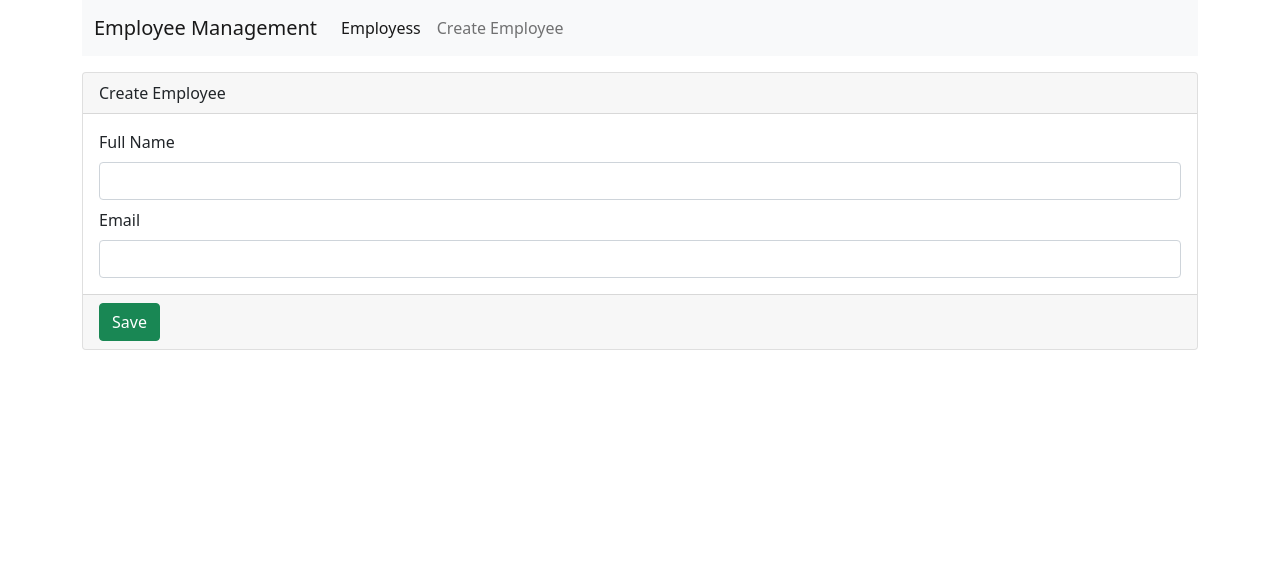
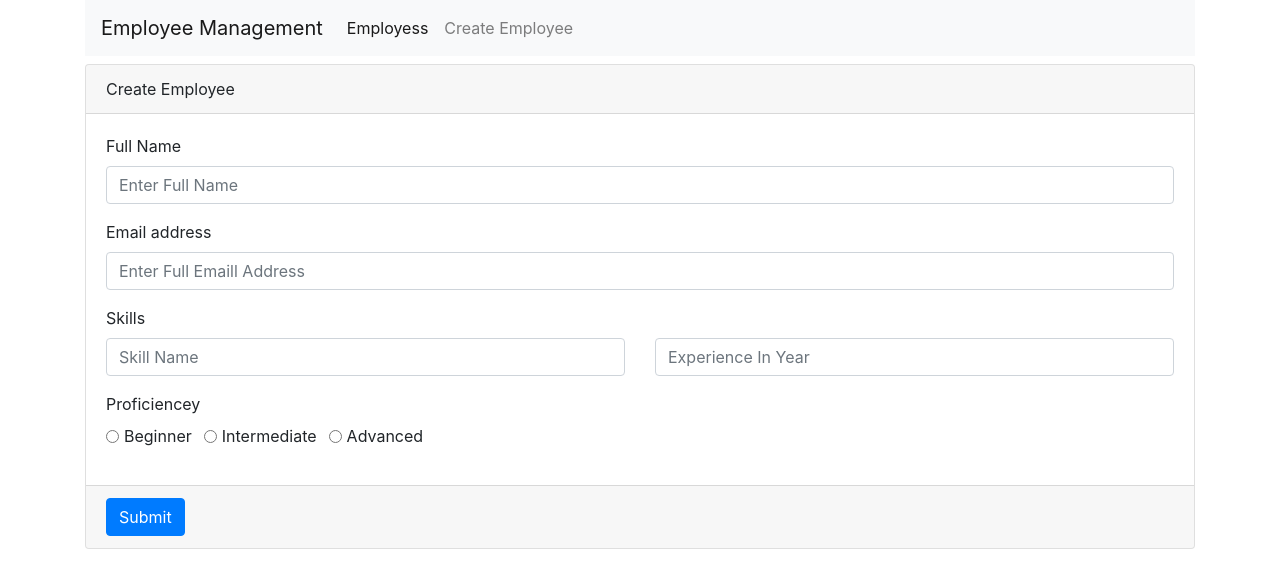
Before and after one commit to SunilChandraKarmakar/Angular-6-Project, an Angular app in the folder Angular6Project/: page /create in a window 1280 px wide. Shown: the top 588 px of the page. Built offline with nearby package versions, Linux system fonts and the light colour scheme.

Commit message:
Working with Nested Form Group
1. Update index.html
2. Update Employee Create component ts and html file.

```diff
--- a/Angular6Project/src/app/app.component.html
+++ b/Angular6Project/src/app/app.component.html
@@ -1,19 +1,14 @@
 <div class="container">
   <nav class="navbar navbar-expand-lg navbar-light bg-light">
-    <div class="container-fluid">
-      <a class="navbar-brand" href="#">Employee Management</a>
-      <button class="navbar-toggler" type="button" data-bs-toggle="collapse" data-bs-target="#navbarNav" aria-controls="navbarNav" aria-expanded="false" aria-label="Toggle navigation">
-        <span class="navbar-toggler-icon"></span>
-      </button>
-      <div class="collapse navbar-collapse" id="navbarNav">
-        <ul class="navbar-nav">
-          <li class="nav-item">
-            <a class="nav-link active" aria-current="page" routerLink='employess'>Employess</a>
-          </li>
-          <li class="nav-item">
-            <a class="nav-link" routerLink="create">Create Employee</a>
-          </li>
-        </ul>
+    <a class="navbar-brand" href="#">Employee Management</a>
+    <button class="navbar-toggler" type="button" data-toggle="collapse" data-target="#navbarNavAltMarkup"
+      aria-controls="navbarNavAltMarkup" aria-expanded="false" aria-label="Toggle navigation">
+      <span class="navbar-toggler-icon"></span>
+    </button>
+    <div class="collapse navbar-collapse" id="navbarNavAltMarkup">
+      <div class="navbar-nav">
+        <a class="nav-link active" routerLink="employess">Employess <span class="sr-only">(current)</span></a>
+        <a class="nav-link" routerLink="create">Create Employee</a>
       </div>
     </div>
   </nav>
--- a/Angular6Project/src/app/create-employee/create-employee.component.html
+++ b/Angular6Project/src/app/create-employee/create-employee.component.html
@@ -1,24 +1,54 @@
-<div class="row mt-3">
+<div class="row mt-2">
   <div class="col-md-12">
-    <form [formGroup]="createEmployeeForm" (ngSubmit)="submitCreateEmployeeForm()">
-      <div class="card">
+    <div class="card">
+      <form [formGroup]="createEmployeeForm" (ngSubmit)="submitCreateEmployeeForm()">
         <div class="card-header">
           Create Employee
         </div>
         <div class="card-body">
-          <div class="col-md-12">
-            <label for="fullName" class="form-label">Full Name</label>
-            <input type="text" id="fullName" formControlName="fullName" class="form-control">
+          <div class="form-group">
+            <label for="fullName">Full Name</label>
+            <input type="text" id="fullName" formControlName="fullName" class="form-control" placeholder="Enter Full Name">
           </div>
-          <div class="col-md-12 mt-2">
-            <label for="email" class="form-label">Email</label>
-            <input type="email" id="email" formControlName="email" class="form-control">
+          <div class="form-group">
+            <label for="email">Email address</label>
+            <input type="email" id="email" formControlName="email" class="form-control" aria-describedby="emailHelp" placeholder="Enter Full Emaill Address">
+          </div>
+          <div formGroupName="skills">
+            <div class="form-group">
+              <label for="skills">Skills</label>
+              <div class="row">
+                <div class="col-md-6">
+                  <input type="text" formControlName="skillName" class="form-control" placeholder="Skill Name">
+                </div>
+                <div class="col-md-6">
+                  <input type="text" formControlName="experienceInYear" class="form-control" placeholder="Experience In Year">
+                </div>
+              </div>
+            </div>
+            <div class="form-group">
+              <div>
+                <label>Proficiencey</label>
+              </div>
+              <div class="form-check form-check-inline">
+                <input class="form-check-input" type="radio" name="proficiencey" id="inlineRadio1" formControlName="proficiencey" value="beginner">
+                <label class="form-check-label" for="inlineRadio1">Beginner</label>
+              </div>
+              <div class="form-check form-check-inline">
+                <input class="form-check-input" type="radio" name="proficiencey" id="inlineRadio2" formControlName="proficiencey" value="intermediate">
+                <label class="form-check-label" for="inlineRadio2">Intermediate</label>
+              </div>
+              <div class="form-check form-check-inline">
+                <input class="form-check-input" type="radio" name="proficiencey" id="inlineRadio3" formControlName="proficiencey" value="advanced">
+                <label class="form-check-label" for="inlineRadio3">Advanced</label>
+              </div>
+            </div>
           </div>
         </div>
         <div class="card-footer">
-          <button type="submit" class="btn btn-success">Save</button>
+          <button type="submit" class="btn btn-primary">Submit</button>
         </div>
-      </div>
-    </form>
+      </form>
+    </div>
   </div>
 </div>
--- a/Angular6Project/src/app/create-employee/create-employee.component.ts
+++ b/Angular6Project/src/app/create-employee/create-employee.component.ts
@@ -14,7 +14,12 @@ export class CreateEmployeeComponent implements OnInit {
   ngOnInit() {
     this.createEmployeeForm = new FormGroup({
       fullName: new FormControl(),
-      email: new FormControl()
+      email: new FormControl(),
+      skills: new FormGroup({
+        skillName: new FormControl(),
+        experienceInYear: new FormControl(),
+        proficiencey: new FormControl()
+      })
     });
   }
 
--- a/Angular6Project/src/index.html
+++ b/Angular6Project/src/index.html
@@ -3,13 +3,13 @@
   <head>
     <!-- Required meta tags -->
     <meta charset="utf-8">
-    <meta name="viewport" content="width=device-width, initial-scale=1">
+    <meta name="viewport" content="width=device-width, initial-scale=1, shrink-to-fit=no">
     <link rel="icon" type="image/x-icon" href="favicon.ico">
 
     <!-- Bootstrap CSS -->
-    <link href="https://cdn.jsdelivr.net/npm/bootstrap@5.0.2/dist/css/bootstrap.min.css" rel="stylesheet" integrity="sha384-EVSTQN3/azprG1Anm3QDgpJLIm9Nao0Yz1ztcQTwFspd3yD65VohhpuuCOmLASjC" crossorigin="anonymous">
+    <link rel="stylesheet" href="https://cdn.jsdelivr.net/npm/bootstrap@4.6.0/dist/css/bootstrap.min.css" integrity="sha384-B0vP5xmATw1+K9KRQjQERJvTumQW0nPEzvF6L/Z6nronJ3oUOFUFpCjEUQouq2+l" crossorigin="anonymous">
 
-    <title>Hello, world!</title>
+    <title>Angular 6 Project</title>
     <base href="/">
   </head>
   <body>
@@ -17,13 +17,15 @@
 
     <!-- Optional JavaScript; choose one of the two! -->
 
-    <!-- Option 1: Bootstrap Bundle with Popper -->
-    <script src="https://cdn.jsdelivr.net/npm/bootstrap@5.0.2/dist/js/bootstrap.bundle.min.js" integrity="sha384-MrcW6ZMFYlzcLA8Nl+NtUVF0sA7MsXsP1UyJoMp4YLEuNSfAP+JcXn/tWtIaxVXM" crossorigin="anonymous"></script>
+    <!-- Option 1: jQuery and Bootstrap Bundle (includes Popper) -->
+    <script src="https://code.jquery.com/jquery-3.5.1.slim.min.js" integrity="sha384-DfXdz2htPH0lsSSs5nCTpuj/zy4C+OGpamoFVy38MVBnE+IbbVYUew+OrCXaRkfj" crossorigin="anonymous"></script>
+    <script src="https://cdn.jsdelivr.net/npm/bootstrap@4.6.0/dist/js/bootstrap.bundle.min.js" integrity="sha384-Piv4xVNRyMGpqkS2by6br4gNJ7DXjqk09RmUpJ8jgGtD7zP9yug3goQfGII0yAns" crossorigin="anonymous"></script>
 
     <!-- Option 2: Separate Popper and Bootstrap JS -->
     <!--
-    <script src="https://cdn.jsdelivr.net/npm/@popperjs/core@2.9.2/dist/umd/popper.min.js" integrity="sha384-IQsoLXl5PILFhosVNubq5LC7Qb9DXgDA9i+tQ8Zj3iwWAwPtgFTxbJ8NT4GN1R8p" crossorigin="anonymous"></script>
-    <script src="https://cdn.jsdelivr.net/npm/bootstrap@5.0.2/dist/js/bootstrap.min.js" integrity="sha384-cVKIPhGWiC2Al4u+LWgxfKTRIcfu0JTxR+EQDz/bgldoEyl4H0zUF0QKbrJ0EcQF" crossorigin="anonymous"></script>
+    <script src="https://code.jquery.com/jquery-3.5.1.slim.min.js" integrity="sha384-DfXdz2htPH0lsSSs5nCTpuj/zy4C+OGpamoFVy38MVBnE+IbbVYUew+OrCXaRkfj" crossorigin="anonymous"></script>
+    <script src="https://cdn.jsdelivr.net/npm/popper.js@1.16.1/dist/umd/popper.min.js" integrity="sha384-9/reFTGAW83EW2RDu2S0VKaIzap3H66lZH81PoYlFhbGU+6BZp6G7niu735Sk7lN" crossorigin="anonymous"></script>
+    <script src="https://cdn.jsdelivr.net/npm/bootstrap@4.6.0/dist/js/bootstrap.min.js" integrity="sha384-+YQ4JLhjyBLPDQt//I+STsc9iw4uQqACwlvpslubQzn4u2UU2UFM80nGisd026JF" crossorigin="anonymous"></script>
     -->
   </body>
 </html>
```
